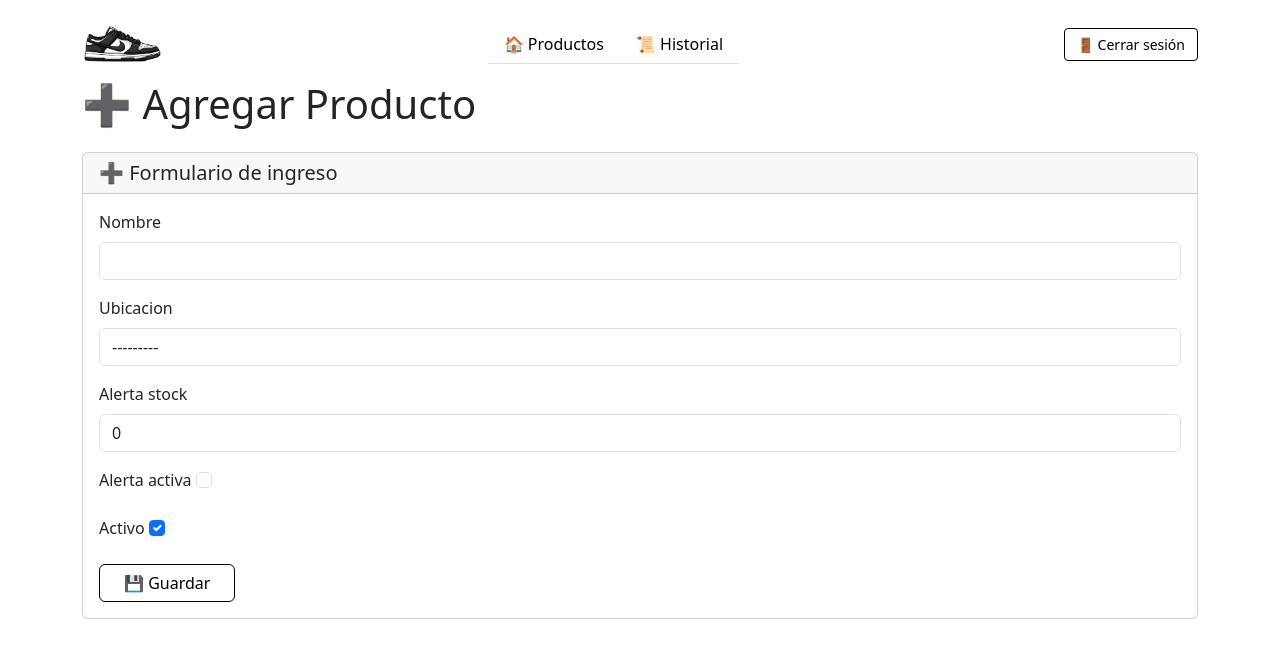
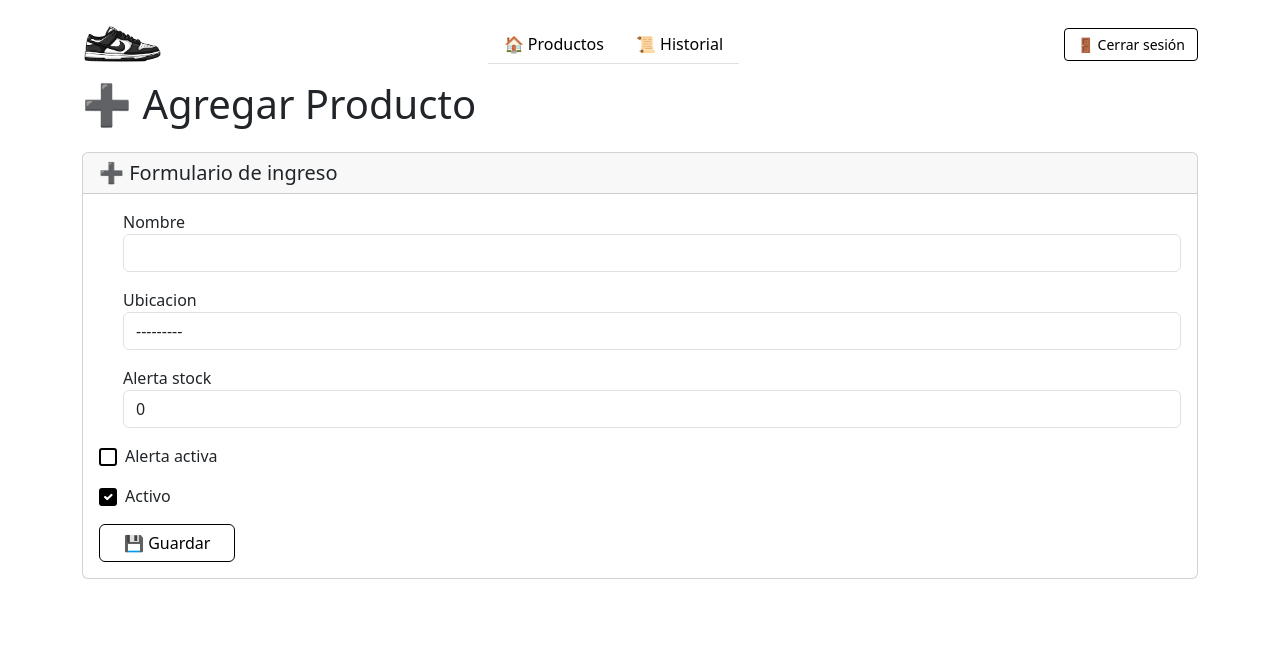
Before and after one commit to axeltoc23/inventario-elconet, a Django app: template templates/productos/agregar_producto.html in a window 1280 px wide. Shown: the top 658 px of the page. Run offline with Django 5.2, Linux system fonts and the light colour scheme; the template is opened without the code that fills it: values that come from a table or form of the project are taken from there, others are empty; the visitor is signed in with stand-in values (Sample User, id 1); parts of the project's set-up code (start-up, migrations or seed data) failed here and were passed over.

Commit message:
cambios para el checkboxes, negros ya estan pero falta el tabulador

```diff
--- a/static/css/custom.css
+++ b/static/css/custom.css
@@ -72,8 +72,44 @@
     color: #fff;
 }
 
-/* Checkbox estilo negro */
-input[type="checkbox"],
-.form-check-input {
-    accent-color: #212529 !important;
+/* =====================
+   CHECKBOX NEGRO PERSONALIZADO (✓)
+   ===================== */
+
+/* Oculta el checkbox por defecto */
+input[type="checkbox"].form-check-input {
+    appearance: none;
+    -webkit-appearance: none;
+    -moz-appearance: none;
+    width: 18px;
+    height: 18px;
+    border: 2px solid #000;
+    border-radius: 3px;
+    outline: none;
+    cursor: pointer;
+    vertical-align: middle;
+    position: relative;
+    margin-right: 8px;
 }
+
+/* Checkbox marcado (✓ negro sobre fondo blanco) */
+input[type="checkbox"].form-check-input:checked {
+    background-color: #000;
+    border-color: #000;
+}
+
+/* Palomita (✓) blanca cuando está seleccionado */
+input[type="checkbox"].form-check-input:checked::before {
+    content: "✓";
+    position: absolute;
+    color: white;
+    font-size: 12px;
+    left: 50%;
+    top: 50%;
+    transform: translate(-50%, -50%);
+}
+
+/* Estilo al hacer hover */
+input[type="checkbox"].form-check-input:hover {
+    opacity: 0.8;
+}
--- a/templates/productos/agregar_producto.html
+++ b/templates/productos/agregar_producto.html
@@ -13,8 +13,8 @@
       {% csrf_token %}
 
       {% for field in form %}
-        <div class="mb-3">
-          <label for="{{ field.id_for_label }}" class="form-label">{{ field.label }}</label>
+        <div class="form-check mb-3">
+          <label for="{{ field.id_for_label }}" class="form-check-label">{{ field.label }}</label>
           {{ field }}
           {% if field.help_text %}
             <div class="form-text">{{ field.help_text }}</div>
```
